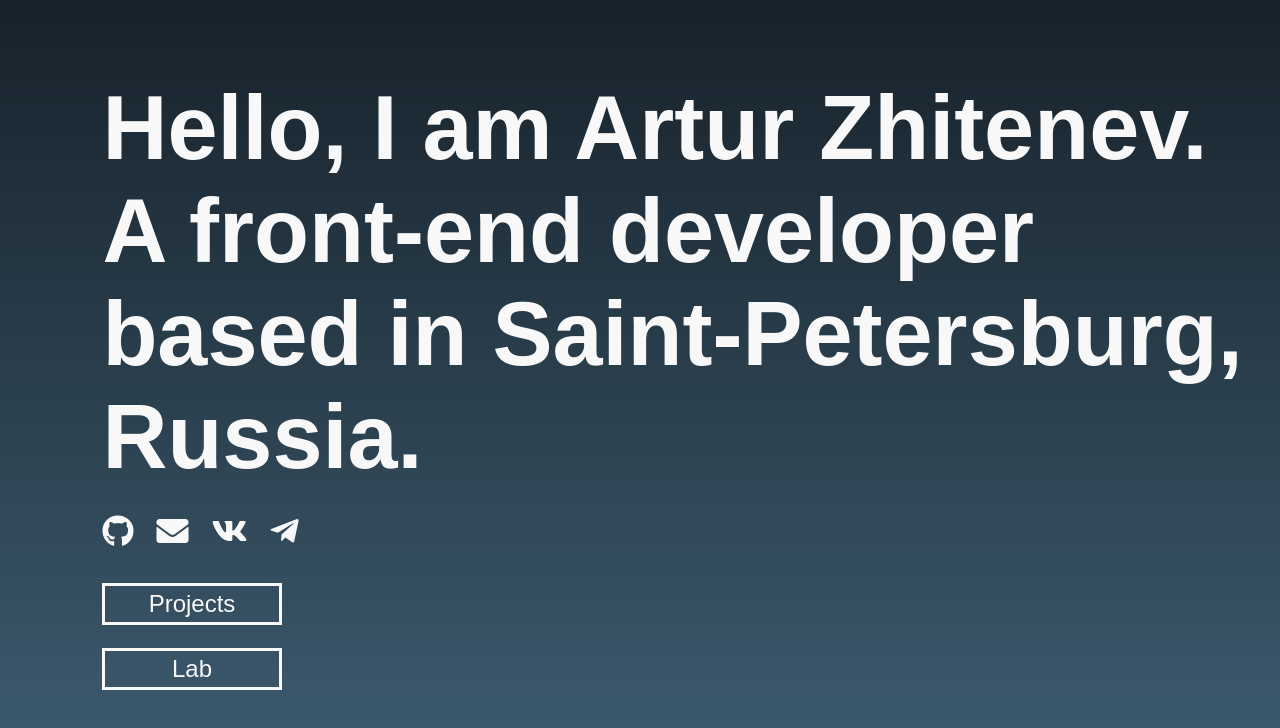
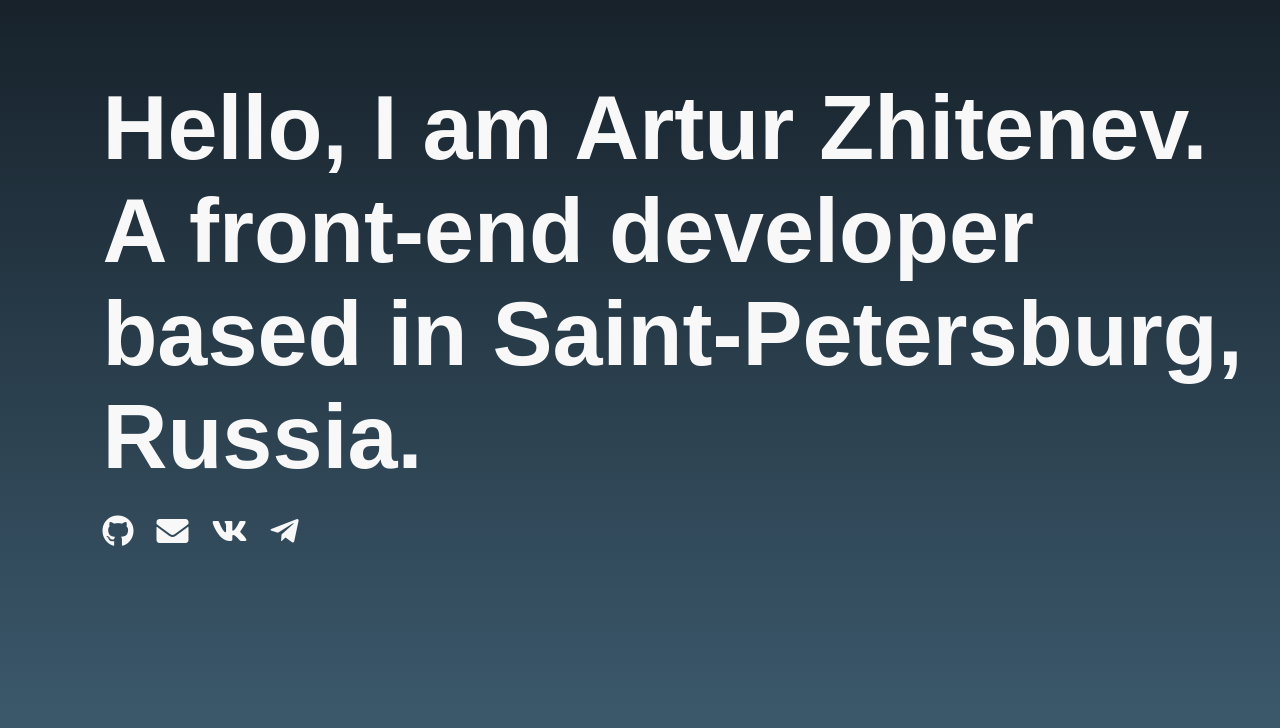
Before and after one commit to ZhitenevArtur/portfolio, a plain HTML site: page index.html in a window 1280 px wide. Drawn offline with nearby package versions, Linux system fonts and the light colour scheme.

Commit message:
here we go again

```diff
--- a/css/main.css
+++ b/css/main.css
@@ -19,7 +19,7 @@ a{
 
 a:hover{
 	transition: all 0.3s ease;
-	color: #C12F2F;
+	color: #f4c20d;
 }
 
 .title{
--- a/index.html
+++ b/index.html
@@ -39,10 +39,6 @@
 				</a>
 			</div>
 		</div>
-		<div class="menu">
-			<button>Projects</button>
-			<button>Lab</button>
-		</div>
 	</header>
 	<script src="https://cdnjs.cloudflare.com/ajax/libs/jquery/3.3.1/jquery.min.js"></script>
 	<script src="gradient-initial.js"></script>
```
Also changed, not shown: 1 other file.
